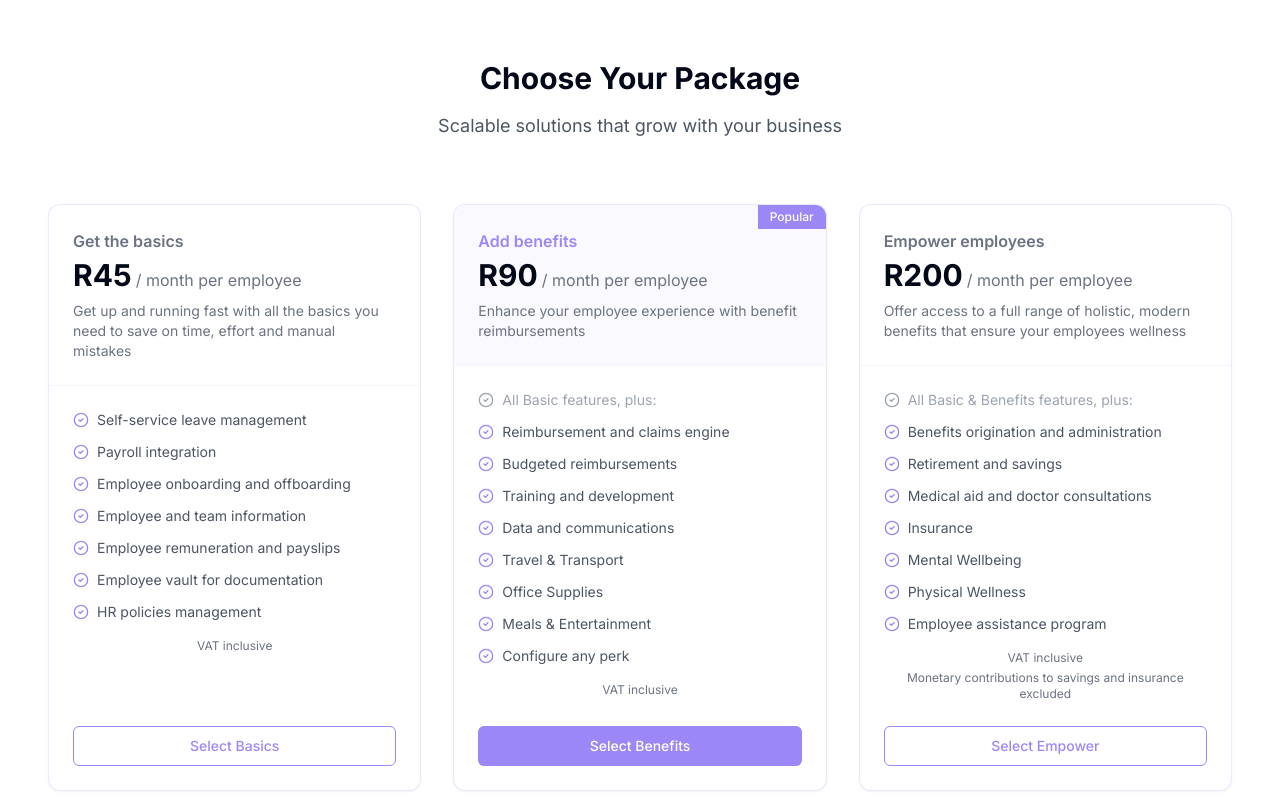
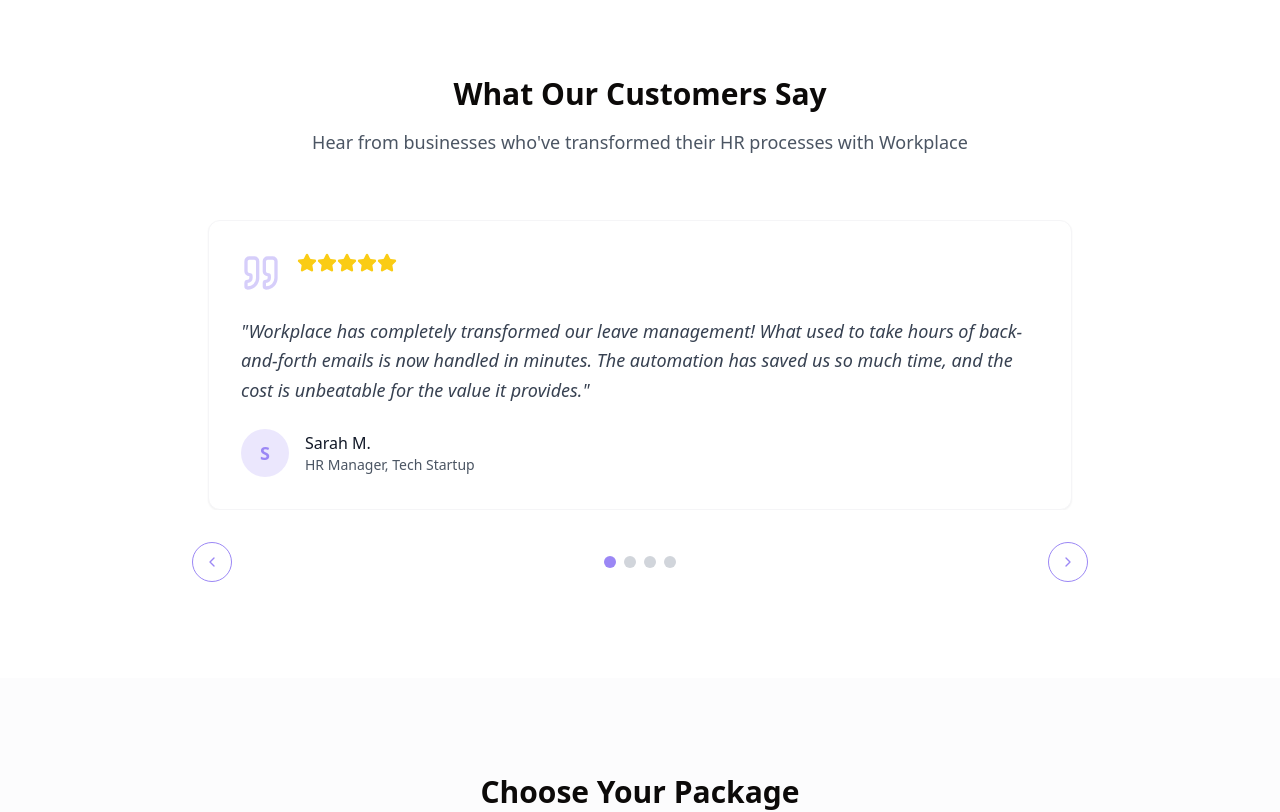
Before and after one commit to DennisCharlesWilliams/workplace-3f85ba4f, a React (Vite) app: page / in a window 1280 px wide. Shown: the part 1360-2172 px from the top of the page. Built offline with nearby package versions, Linux system fonts and the light colour scheme.

Commit message:
Add testimonials section
Adds a testimonials section to the landing page, featuring a horizontal carousel of customer testimonials.

```diff
--- a/src/index.css
+++ b/src/index.css
@@ -1,5 +1,3 @@
-
-@import url('https://fonts.googleapis.com/css2?family=Inter:wght@300;400;500;600;700&display=swap');
 
 @tailwind base;
 @tailwind components;
@@ -8,88 +6,55 @@
 @layer base {
   :root {
     --background: 0 0% 100%;
-    --foreground: 222.2 84% 4.9%;
-
+    --foreground: 20 14.3% 4.1%;
     --card: 0 0% 100%;
-    --card-foreground: 222.2 84% 4.9%;
-
+    --card-foreground: 20 14.3% 4.1%;
     --popover: 0 0% 100%;
-    --popover-foreground: 222.2 84% 4.9%;
-
-    --primary: 264 80% 74%;
-    --primary-foreground: 210 40% 98%;
-
-    --secondary: 210 40% 96.1%;
-    --secondary-foreground: 222.2 47.4% 11.2%;
-
-    --muted: 210 40% 96.1%;
-    --muted-foreground: 215.4 16.3% 46.9%;
-
-    --accent: 210 40% 96.1%;
-    --accent-foreground: 222.2 47.4% 11.2%;
-
+    --popover-foreground: 20 14.3% 4.1%;
+    --primary: 24.6 95% 53.1%;
+    --primary-foreground: 60 9.1% 97.8%;
+    --secondary: 60 4.8% 95.9%;
+    --secondary-foreground: 24 9.8% 10%;
+    --muted: 60 4.8% 95.9%;
+    --muted-foreground: 25 5.3% 44.7%;
+    --accent: 60 4.8% 95.9%;
+    --accent-foreground: 24 9.8% 10%;
     --destructive: 0 84.2% 60.2%;
-    --destructive-foreground: 210 40% 98%;
-
-    --border: 214.3 31.8% 91.4%;
-    --input: 214.3 31.8% 91.4%;
-    --ring: 222.2 84% 4.9%;
-
+    --destructive-foreground: 60 9.1% 97.8%;
+    --border: 20 5.9% 90%;
+    --input: 20 5.9% 90%;
+    --ring: 24.6 95% 53.1%;
     --radius: 0.5rem;
-
-    --sidebar-background: 0 0% 98%;
-
-    --sidebar-foreground: 240 5.3% 26.1%;
-
-    --sidebar-primary: 240 5.9% 10%;
-
-    --sidebar-primary-foreground: 0 0% 98%;
-
-    --sidebar-accent: 240 4.8% 95.9%;
-
-    --sidebar-accent-foreground: 240 5.9% 10%;
-
-    --sidebar-border: 220 13% 91%;
-
-    --sidebar-ring: 217.2 91.2% 59.8%;
+    --sidebar-background: 255 31% 14%;
+    --sidebar-foreground: 0 0% 100%;
+    --sidebar-primary: 263 74% 91%;
+    --sidebar-primary-foreground: 0 0% 100%;
+    --sidebar-accent: 255 11% 22%;
+    --sidebar-accent-foreground: 210 20% 98%;
+    --sidebar-border: 255 11% 37%;
+    --sidebar-ring: 259 68% 64%;
   }
 
   .dark {
-    --background: 222.2 84% 4.9%;
-    --foreground: 210 40% 98%;
-
-    --card: 222.2 84% 4.9%;
-    --card-foreground: 210 40% 98%;
-
-    --popover: 222.2 84% 4.9%;
-    --popover-foreground: 210 40% 98%;
-
-    --primary: 210 40% 98%;
-    --primary-foreground: 222.2 47.4% 11.2%;
-
-    --secondary: 217.2 32.6% 17.5%;
-    --secondary-foreground: 210 40% 98%;
-
-    --muted: 217.2 32.6% 17.5%;
-    --muted-foreground: 215 20.2% 65.1%;
-
-    --accent: 217.2 32.6% 17.5%;
-    --accent-foreground: 210 40% 98%;
-
-    --destructive: 0 62.8% 30.6%;
-    --destructive-foreground: 210 40% 98%;
-
-    --border: 217.2 32.6% 17.5%;
-    --input: 217.2 32.6% 17.5%;
-    --ring: 212.7 26.8% 83.9%;
-    --sidebar-background: 240 5.9% 10%;
-    --sidebar-foreground: 240 4.8% 95.9%;
-    --sidebar-primary: 224.3 76.3% 48%;
-    --sidebar-primary-foreground: 0 0% 100%;
-    --sidebar-accent: 240 3.7% 15.9%;
-    --sidebar-accent-foreground: 240 4.8% 95.9%;
-    --sidebar-border: 240 3.7% 15.9%;
-    --sidebar-ring: 217.2 91.2% 59.8%;
+    --background: 20 14.3% 4.1%;
+    --foreground: 60 9.1% 97.8%;
+    --card: 20 14.3% 4.1%;
+    --card-foreground: 60 9.1% 97.8%;
+    --popover: 20 14.3% 4.1%;
+    --popover-foreground: 60 9.1% 97.8%;
+    --primary: 20.5 90.2% 48.2%;
+    --primary-foreground: 60 9.1% 97.8%;
+    --secondary: 12 6.5% 15.1%;
+    --secondary-foreground: 60 9.1% 97.8%;
+    --muted: 12 6.5% 15.1%;
+    --muted-foreground: 24 5.4% 63.9%;
+    --accent: 12 6.5% 15.1%;
+    --accent-foreground: 60 9.1% 97.8%;
+    --destructive: 0 72.2% 50.6%;
+    --destructive-foreground: 60 9.1% 97.8%;
+    --border: 12 6.5% 15.1%;
+    --input: 12 6.5% 15.1%;
+    --ring: 20.5 90.2% 48.2%;
   }
 }
 
@@ -99,74 +64,83 @@
   }
 
   body {
-    @apply bg-background text-foreground font-sans;
-    font-family: 'Inter', sans-serif;
+    @apply bg-background text-foreground;
   }
 }
 
-@layer components {
+/* Additional styles */
 .feature-card {
-    @apply relative overflow-hidden border border-workplace-purple/20 hover:border-workplace-purple/30 shadow-sm hover:shadow-md transition-all duration-300 ease-in-out rounded-xl p-6 bg-gradient-to-b from-white to-workplace-softpurple/10;
+  @apply bg-white rounded-lg p-6 shadow-sm border border-workplace-lightgray/40 transition-all hover:shadow-md hover:border-workplace-purple/30;
+}
+
+.feature-list-item {
+  @apply flex items-start;
 }
 
 .package-card {
-    @apply relative overflow-hidden cursor-pointer flex flex-col h-full border border-workplace-purple/20 shadow-sm hover:shadow-md hover:border-workplace-purple/30 transition-all duration-300 ease-in-out rounded-xl bg-white;
+  @apply bg-white rounded-lg shadow-sm overflow-hidden border border-workplace-lightgray/40 transition-all hover:shadow-md hover:border-workplace-purple/30;
 }
 
 .package-card-header {
-    @apply p-6 border-b border-workplace-lightgray;
+  @apply p-6 border-b border-workplace-lightgray/40;
 }
 
 .package-card-content {
-    @apply p-6 flex-grow;
+  @apply p-6;
 }
 
 .package-card-footer {
-    @apply p-6 pt-0;
+  @apply p-6 pt-2;
 }
 
-  .feature-list-item {
-    @apply flex items-start mb-3 text-sm text-gray-600;
+.glass-panel {
+  @apply bg-white/80 backdrop-blur-sm shadow-sm border border-white/40;
 }
 
+/* Animation styles */
 .section-fade {
-    opacity: 0;
-    @apply animate-fade-in;
+  @apply opacity-100 transition-opacity duration-700;
 }
 
 .section-fade-delay-1 {
-    animation-delay: 0.2s;
+  transition-delay: 150ms;
 }
 
 .section-fade-delay-2 {
-    animation-delay: 0.4s;
+  transition-delay: 300ms;
 }
 
 .section-fade-delay-3 {
-    animation-delay: 0.6s;
+  transition-delay: 450ms;
 }
 
-  .glass-panel {
-    @apply backdrop-blur-sm bg-white/80 border border-white/20 shadow-md;
+.section-fade-delay-4 {
+  transition-delay: 600ms;
 }
 
-  .claude-gradient {
-    @apply bg-gradient-to-r from-workplace-purple to-workplace-vividpurple text-transparent bg-clip-text;
+/* Testimonial carousel styles */
+.testimonial-slide {
+  @apply transition-opacity duration-300;
 }
 
-  .claude-button {
-    @apply bg-workplace-purple hover:bg-workplace-vividpurple text-white transition-all duration-300;
+.testimonial-quote {
+  position: relative;
 }
 
-  .claude-container {
-    @apply relative z-10 overflow-hidden;
+.testimonial-quote::before {
+  content: """;
+  @apply text-6xl text-workplace-purple/20 absolute -top-4 -left-4 font-serif;
 }
 
-  .abstract-shape {
-    @apply absolute pointer-events-none opacity-60 blur-xl;
+.testimonial-quote::after {
+  content: """;
+  @apply text-6xl text-workplace-purple/20 absolute -bottom-12 -right-4 font-serif;
 }
 
-  .abstract-bg {
-    @apply absolute inset-0 bg-gradient-to-b from-workplace-darkpurple/70 to-workplace-darkcharcoal/90 -z-10;
+.testimonial-dot {
+  @apply w-2 h-2 rounded-full bg-gray-300 transition-all duration-300;
 }
+
+.testimonial-dot.active {
+  @apply bg-workplace-purple scale-125;
 }
--- a/src/pages/Index.tsx
+++ b/src/pages/Index.tsx
@@ -1,14 +1,43 @@
 
-import { useState, useEffect } from "react";
+import { useState, useEffect, useRef } from "react";
 import { Button } from "@/components/ui/button";
 import { Card } from "@/components/ui/card";
 import { Separator } from "@/components/ui/separator";
-import { Check, CheckCircle2, ChevronRight, Smartphone, Globe, Clock, Calendar, CreditCard, Users, Building, FileText, Shield, Heart, Wallet, Zap } from "lucide-react";
+import { Check, CheckCircle2, ChevronRight, Smartphone, Globe, Clock, Calendar, CreditCard, Users, Building, FileText, Shield, Heart, Wallet, Zap, ChevronLeft, Quote, Star } from "lucide-react";
 import { Link } from "react-router-dom";
 
 const Index = () => {
   const [scrolled, setScrolled] = useState(false);
   const [visibleSections, setVisibleSections] = useState<Set<string>>(new Set());
+  const [activeTestimonial, setActiveTestimonial] = useState(0);
+  const testimonialRef = useRef<HTMLDivElement>(null);
+
+  const testimonials = [
+    {
+      quote: "Workplace has completely transformed our leave management! What used to take hours of back-and-forth emails is now handled in minutes. The automation has saved us so much time, and the cost is unbeatable for the value it provides.",
+      author: "Sarah M.",
+      position: "HR Manager",
+      company: "Tech Startup"
+    },
+    {
+      quote: "As a small business, we needed an HR solution that didn't break the bank but still made life easier. Workplace was the perfect fit—fast to set up, simple to use, and it keeps our team organized without any admin headaches.",
+      author: "James T.",
+      position: "Founder",
+      company: "Digital Agency"
+    },
+    {
+      quote: "We were drowning in spreadsheets trying to track leave and benefits. Workplace streamlined everything overnight! We now have a clear system in place, and the cost savings from reducing errors and manual work have been incredible.",
+      author: "Priya K.",
+      position: "Operations Director",
+      company: "E-commerce Business"
+    },
+    {
+      quote: "Managing leave requests used to be a nightmare—constant follow-ups, lost emails, and payroll mismatches. Workplace took all of that stress away. It's easy, affordable, and has given us back precious hours each month!",
+      author: "David L.",
+      position: "People & Culture Lead",
+      company: "Growing SaaS Company"
+    }
+  ];
 
   useEffect(() => {
     const handleScroll = () => {
@@ -36,6 +65,18 @@ const Index = () => {
 
   const isSectionVisible = (id: string) => visibleSections.has(id);
 
+  const nextTestimonial = () => {
+    setActiveTestimonial((prev) => (prev + 1) % testimonials.length);
+  };
+
+  const prevTestimonial = () => {
+    setActiveTestimonial((prev) => (prev - 1 + testimonials.length) % testimonials.length);
+  };
+
+  const goToTestimonial = (index: number) => {
+    setActiveTestimonial(index);
+  };
+
   return (
     <div className="min-h-screen">
       {/* Header */}
@@ -48,6 +89,7 @@ const Index = () => {
             <nav className="hidden md:flex space-x-8">
               <a href="#features" className="text-sm font-medium text-gray-600 hover:text-workplace-purple transition-colors">Features</a>
               <a href="#packages" className="text-sm font-medium text-gray-600 hover:text-workplace-purple transition-colors">Packages</a>
+              <a href="#testimonials" className="text-sm font-medium text-gray-600 hover:text-workplace-purple transition-colors">Testimonials</a>
               <a href="#contact" className="text-sm font-medium text-gray-600 hover:text-workplace-purple transition-colors">Contact Us</a>
             </nav>
             <div>
@@ -200,8 +242,95 @@ const Index = () => {
         </div>
       </section>
 
+      {/* Testimonials Section */}
+      <section id="testimonials" className={`py-16 md:py-24 px-4 ${isSectionVisible('testimonials') ? 'section-fade' : 'opacity-0'}`}>
+        <div className="container mx-auto">
+          <div className="text-center mb-16">
+            <h2 className="text-3xl font-bold mb-4">What Our Customers Say</h2>
+            <p className="text-lg text-gray-600 max-w-2xl mx-auto">
+              Hear from businesses who've transformed their HR processes with Workplace
+            </p>
+          </div>
+
+          <div className="relative max-w-4xl mx-auto" ref={testimonialRef}>
+            <div className="overflow-hidden">
+              <div
+                className="flex transition-transform duration-500 ease-in-out"
+                style={{ transform: `translateX(-${activeTestimonial * 100}%)` }}
+              >
+                {testimonials.map((testimonial, index) => (
+                  <div key={index} className="w-full flex-shrink-0 px-4">
+                    <div className="bg-white rounded-xl shadow-sm p-8 border border-workplace-lightgray">
+                      <div className="flex items-start mb-6">
+                        <Quote className="h-10 w-10 text-workplace-purple opacity-40 mr-4" />
+                        <div className="flex flex-col">
+                          <div className="flex mb-2">
+                            {[...Array(5)].map((_, i) => (
+                              <Star key={i} className="h-5 w-5 text-yellow-400 fill-yellow-400" />
+                            ))}
+                          </div>
+                        </div>
+                      </div>
+
+                      <p className="text-lg leading-relaxed mb-6 text-gray-700 italic">
+                        "{testimonial.quote}"
+                      </p>
+
+                      <div className="flex items-center">
+                        <div className="bg-workplace-purple/20 w-12 h-12 rounded-full flex items-center justify-center mr-4">
+                          <span className="text-workplace-purple font-semibold text-lg">
+                            {testimonial.author.charAt(0)}
+                          </span>
+                        </div>
+                        <div>
+                          <p className="font-medium text-gray-900">{testimonial.author}</p>
+                          <p className="text-sm text-gray-600">{testimonial.position}, {testimonial.company}</p>
+                        </div>
+                      </div>
+                    </div>
+                  </div>
+                ))}
+              </div>
+            </div>
+
+            {/* Carousel Navigation */}
+            <div className="flex justify-between items-center mt-8">
+              <Button
+                variant="outline"
+                size="icon"
+                className="rounded-full border-workplace-purple text-workplace-purple"
+                onClick={prevTestimonial}
+              >
+                <ChevronLeft className="h-6 w-6" />
+              </Button>
+
+              <div className="flex space-x-2">
+                {testimonials.map((_, index) => (
+                  <button
+                    key={index}
+                    className={`w-3 h-3 rounded-full ${
+                      activeTestimonial === index ? 'bg-workplace-purple' : 'bg-gray-300'
+                    }`}
+                    onClick={() => goToTestimonial(index)}
+                  />
+                ))}
+              </div>
+
+              <Button
+                variant="outline"
+                size="icon"
+                className="rounded-full border-workplace-purple text-workplace-purple"
+                onClick={nextTestimonial}
+              >
+                <ChevronRight className="h-6 w-6" />
+              </Button>
+            </div>
+          </div>
+        </div>
+      </section>
+
       {/* Packages Section */}
-      <section id="packages" className={`py-16 md:py-24 px-4 ${isSectionVisible('packages') ? 'section-fade' : 'opacity-0'}`}>
+      <section id="packages" className={`py-16 md:py-24 px-4 bg-workplace-lightgray/30 ${isSectionVisible('packages') ? 'section-fade' : 'opacity-0'}`}>
         <div className="container mx-auto">
           <div className="text-center mb-16">
             <h2 className="text-3xl font-bold mb-4">Choose Your Package</h2>
```
Lines whose indentation alone changed are shown as unchanged.
